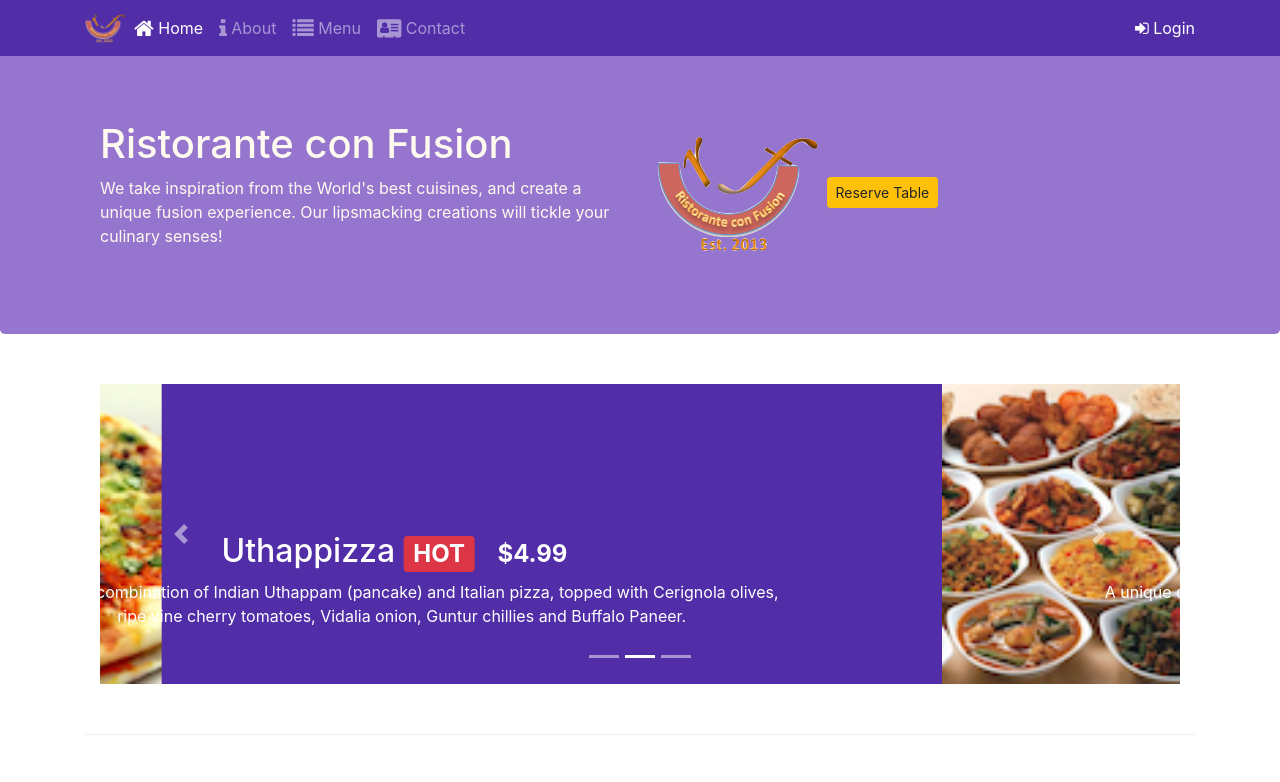
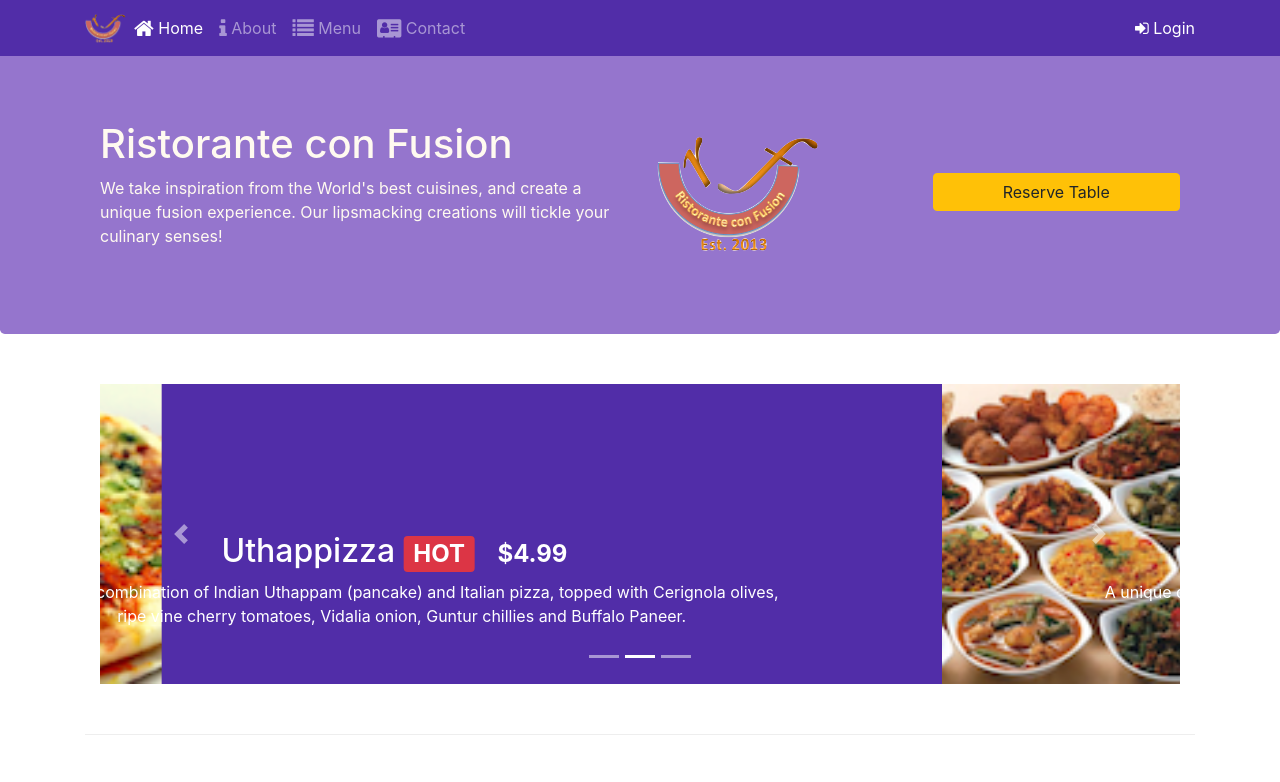
Before and after one commit to bheemsetty/nodetest, a website: page index.html in a window 1280 px wide. Shown: the top 782 px of the page. Drawn offline with nearby package versions, Linux system fonts and the light colour scheme.

Commit message:
corrections

```diff
--- a/index.html
+++ b/index.html
@@ -54,7 +54,6 @@
 
     <div id="loginModal" class="modal fade" role="dialog">
         <div class="modal-dialog modal-lg" role="content">
-            <!-- Modal content-->
             <div class="modal-content">
                 <div class="modal-header">
                     <h4 class="modal-title">Login </h4>
@@ -99,9 +98,11 @@
               your culinary senses!
             </p>
           </div>
-          <div class="col-12 col-sm-6 align-self-center">
+          <div class="col-12 col-sm-3 align-self-center">
               <img src="img/logo.png" class="img-fluid">
-              <a role="button" class="btn btn-sm btn-warning"
+          </div>
+          <div class="col-12 col-sm-3 align-self-center">
+              <a role="button" class="btn btn-warning d-block"
                         data-toggle="tooltip" data-html="true"  title="Or Call us at  <br><strong>+852 12345678</strong>"
                         data-placement="bottom" href="#reserveform">Reserve Table</a>
           </div>
```
